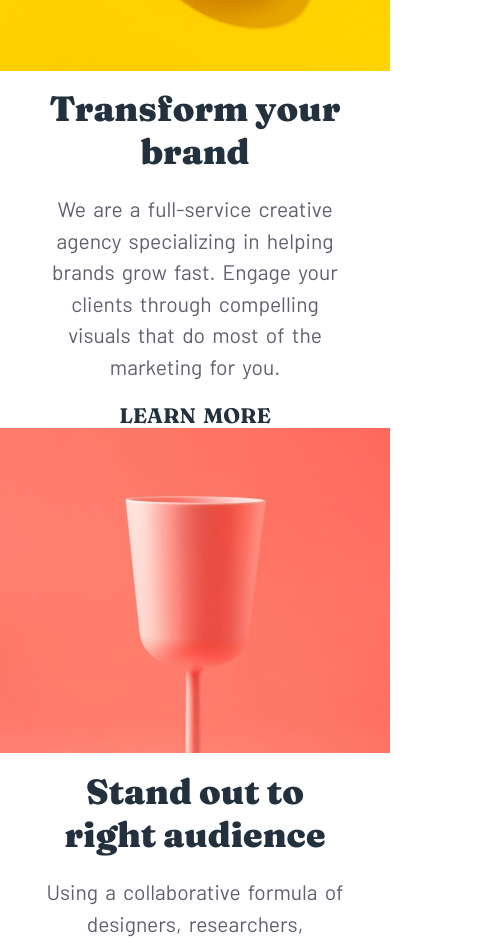
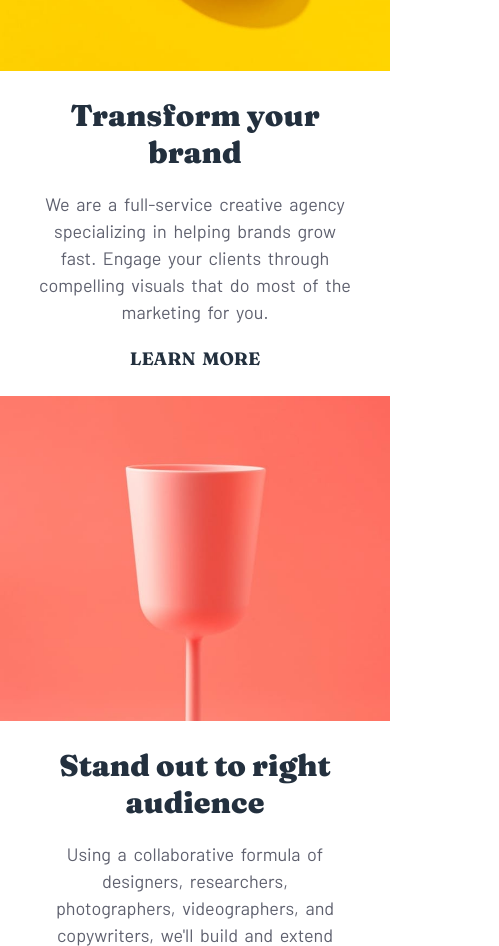
Before and after one commit to Dominos71745/sunny-project, a plain HTML site: page index.html in a window 390 px wide. Shown: the part 1054-2000 px from the top of the page, 499 px wide, since content can reach past the window. Drawn offline with Linux system fonts and the light colour scheme.

Commit message:
Update style.css

```diff
--- a/style.css
+++ b/style.css
@@ -415,3 +415,24 @@ p {
     grid-row: 9;
   }
 }
+
+@media only screen and (max-width: 500px) {
+  .header h1 {
+    font-size: 50px;
+  }
+
+  #red-paragraph {
+  }
+
+  .nav-footer a {
+    font-size: 17px;
+  }
+  article h2 {
+    font-size: 30px;
+  }
+
+  article p,
+  span {
+    font-size: 18px;
+  }
+}
```
